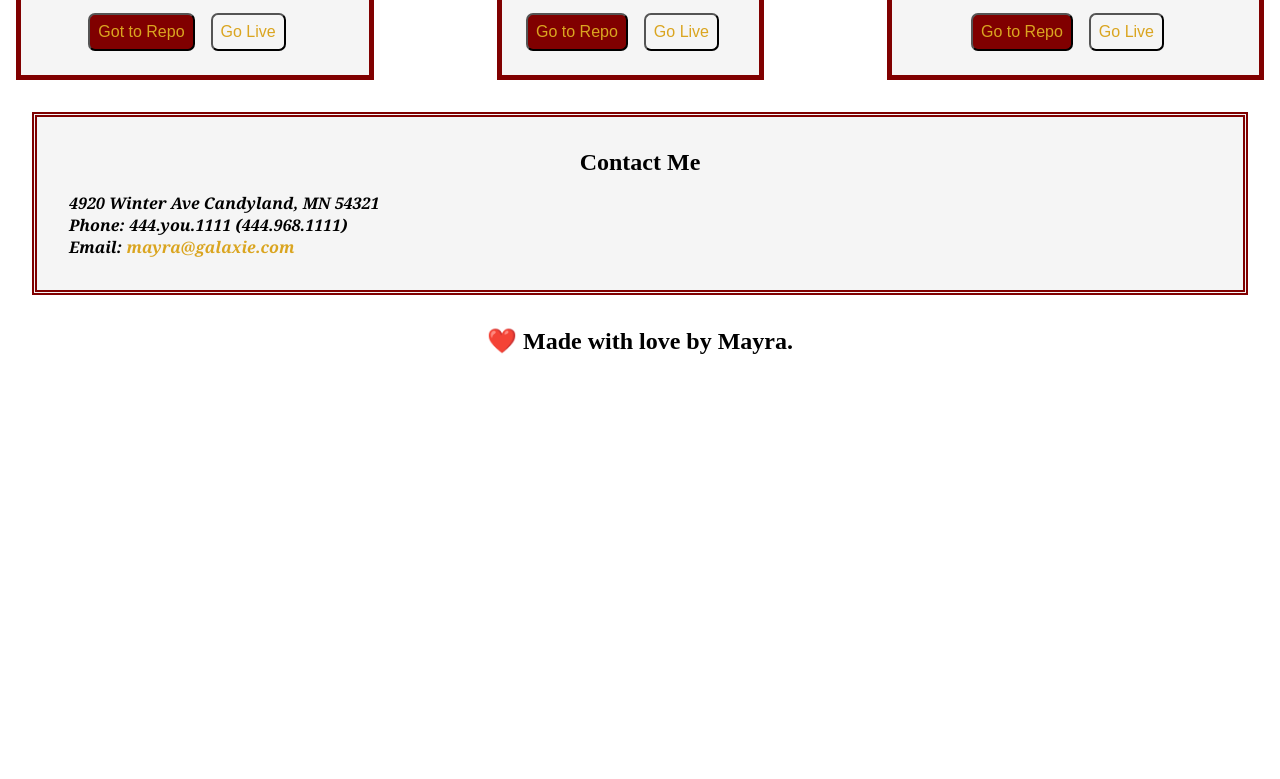
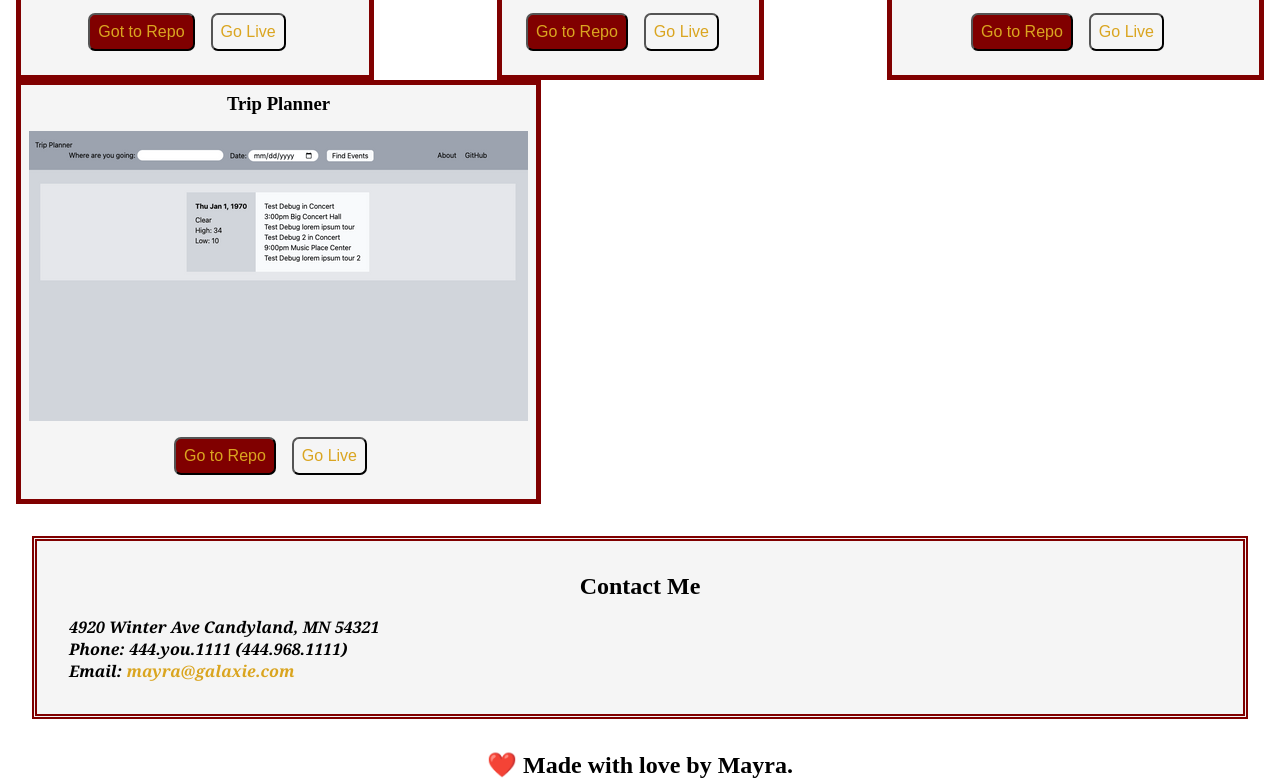
Before and after one commit to msnaye/portfolio, a plain HTML site: page index.html in a window 1280 px wide. Shown: the part 1209-1988 px from the top of the page. Before the commit the page ends 1564 px from the top, so only its background shows below. Drawn offline with Linux system fonts and the light colour scheme.

Commit message:
added project 1 picture

```diff
--- a/index.html
+++ b/index.html
@@ -69,9 +69,8 @@
                 <button class="repo-btn"> <a href="https://github.com/msnaye/Gitchallenge1">Got to Repo</a></button>
                 <button class="live-website-btn"><a href="https://msnaye.github.io/Gitchallenge1/">Go Live</a></button>
             </div>
+        </div>
 
-
-      </div>
         <div class="project">
             <h3 class="project-name">
                Calculator
@@ -81,9 +80,8 @@
                <button class="repo-btn"> <a href="https://github.com/msnaye/calculator22">Go to Repo</a></button>
                <button class="live-website-btn"><a href="https://msnaye.github.io/calculator22/">Go Live</a></button>
             </div>
+        </div>
 
-
-      </div>
         <div class="project">
             <h3 class="project-name">
                 Run Buddy
@@ -94,8 +92,21 @@
               <button class="live-website-btn"><a href="https://msnaye.github.io/run-buddy/">Go Live</a></button>
             </div>
 
+        </div>
 
+        <div class="project">
+                <h3 class="project-name">
+                  Trip Planner
+                </h3>
+                <img class="project-image" src="./img/previewwa.png" alt=""/>
+            <div class="btn-container"> <!--btn container should flex-->
+              <button class="repo-btn"> <a href="https://github.com/SnowLune/trip-planner">Go to Repo</a> </button>
+              <button class="live-website-btn"><a href="https://snowlune.github.io/trip-planner/">Go Live</a></button>
             </div>
+        </div>
+
+
+
     </div>
 
 
```
Also changed, not shown: img/previewwa.png (added), 1 other file. Lines whose indentation alone changed are shown as unchanged.
